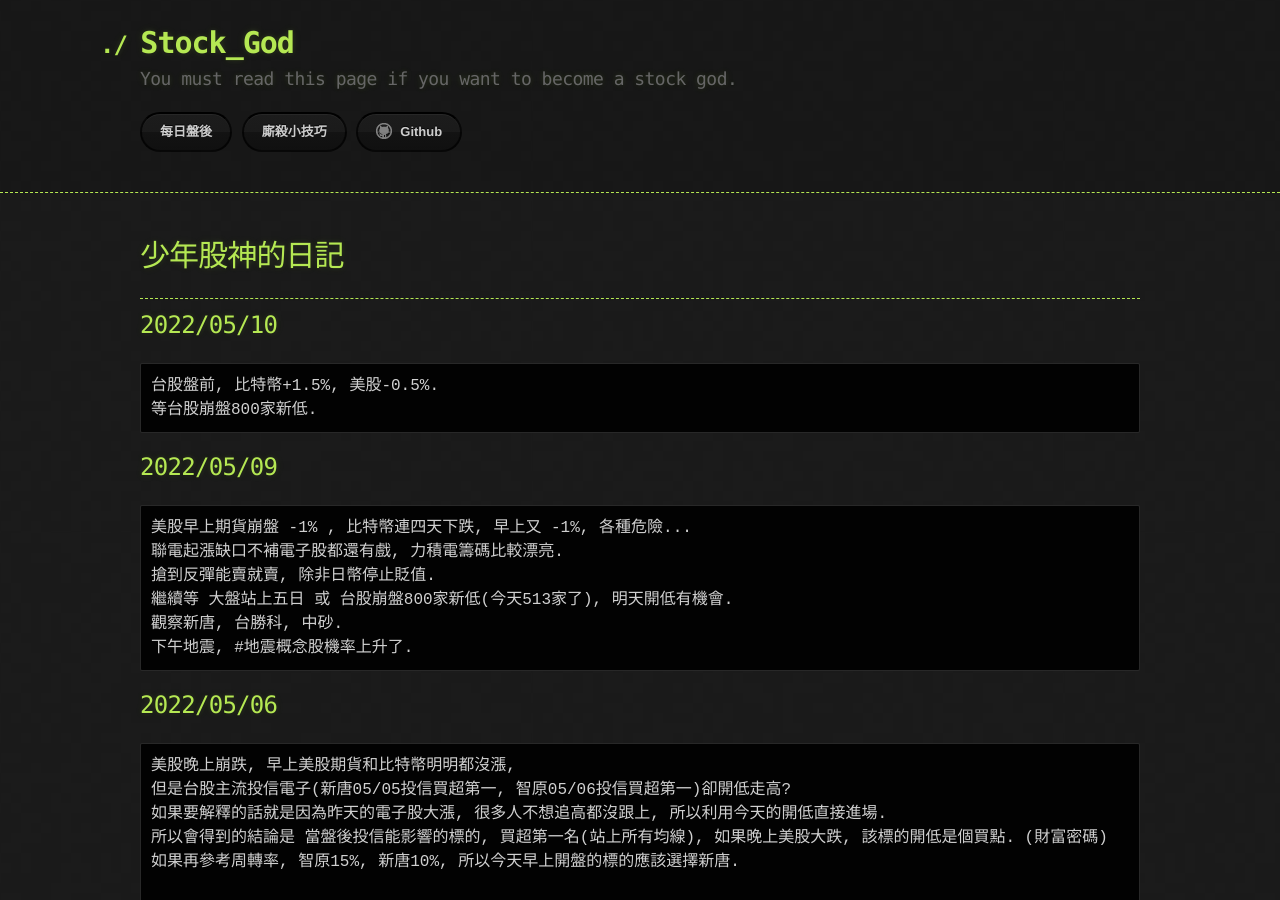
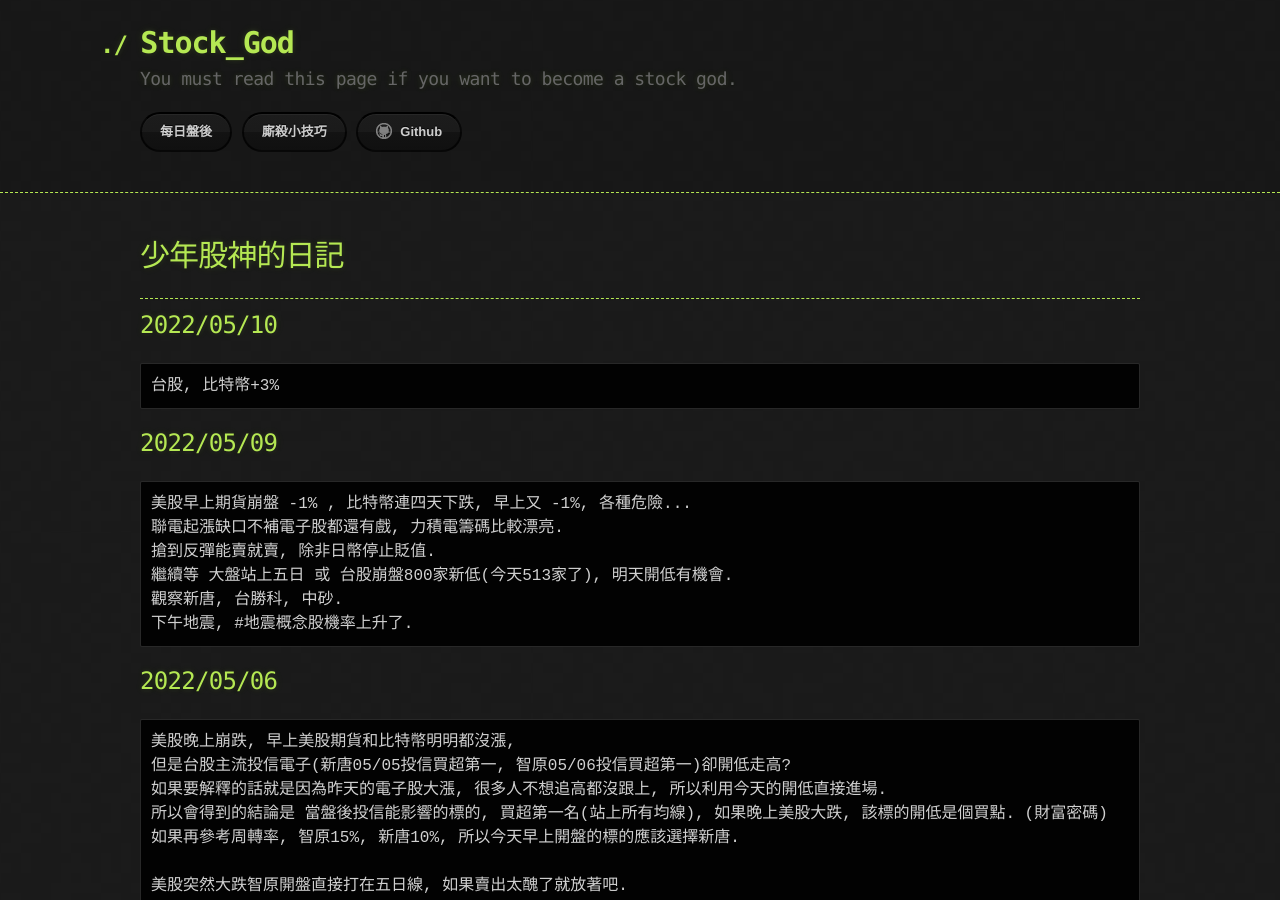
Before and after one commit to lepg5487/Stock_God, a Jekyll site: the page built from index.md, in a window 1280 px wide and 900 px high. Built offline with Jekyll 4.4.1, drawn with Linux system fonts in a browser that asks for light colours; our own code applies the rules of GitHub Pages for plain Markdown files.

Commit message:
Update index.md

````diff
--- a/index.md
+++ b/index.md
@@ -8,8 +8,7 @@ layout: testlayouts
 
 ## 2022/05/10
 ```
-台股盤前, 比特幣+1.5%, 美股-0.5%.
-等台股崩盤800家新低.
+台股, 比特幣+3%
 ```
 
 ## 2022/05/09
````
